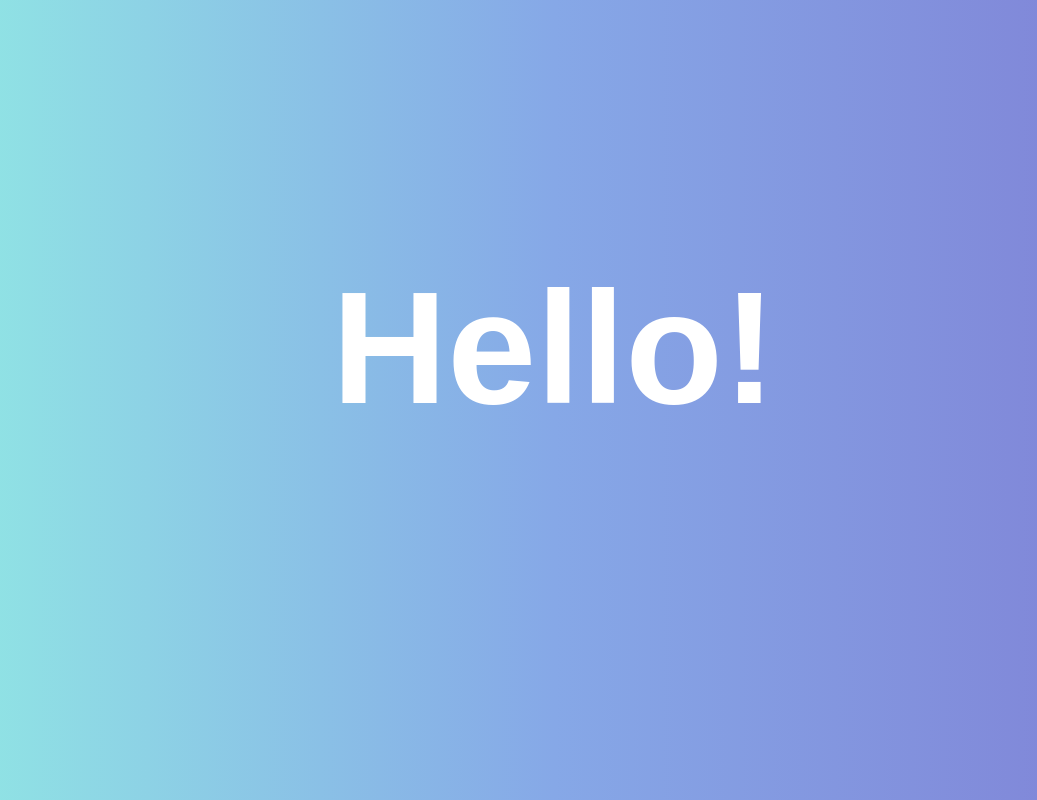
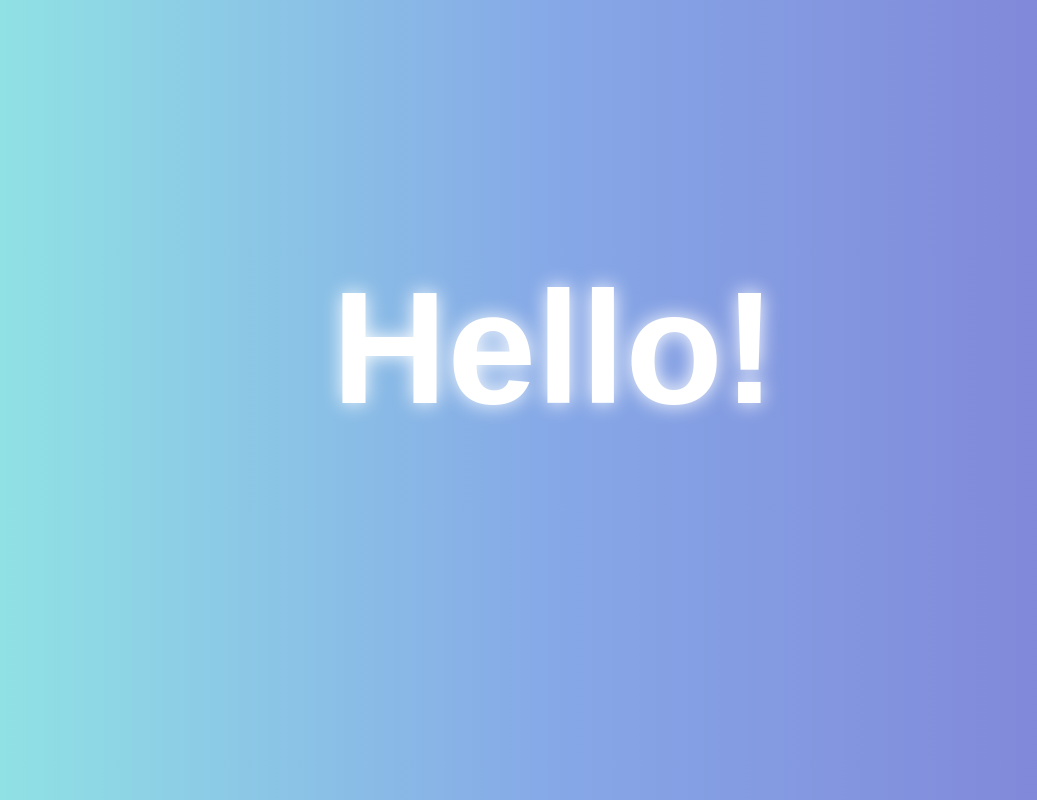
Before and after one commit to MokhmadEmin/hello, a plain HTML site: page index.html in a window 1280 px wide. Shown: the whole page, without its empty margins (86-1123 px from the left). Drawn offline with Linux system fonts and the light colour scheme.

Commit message:
Add files via upload

```diff
--- a/style.css
+++ b/style.css
@@ -8,8 +8,8 @@ body {
 	font-family: Arial;
 	user-select: none;
 	-webkit-user-select: none;
-    	-moz-user-select: none;
-    	-ms-user-select: none;
+    -moz-user-select: none;
+    -ms-user-select: none;
 	overflow: hidden;
 	background: #7F7FD5;
 	background: -webkit-linear-gradient(to right, #91EAE4, #86A8E7, #7F7FD5);
@@ -19,6 +19,7 @@ body {
 
 #inscription {
 	text-align: center;
+	text-shadow: 0 0 20px white;
 	margin-top: 20%;
   	font-size: 10rem;
   	color: white;
```
